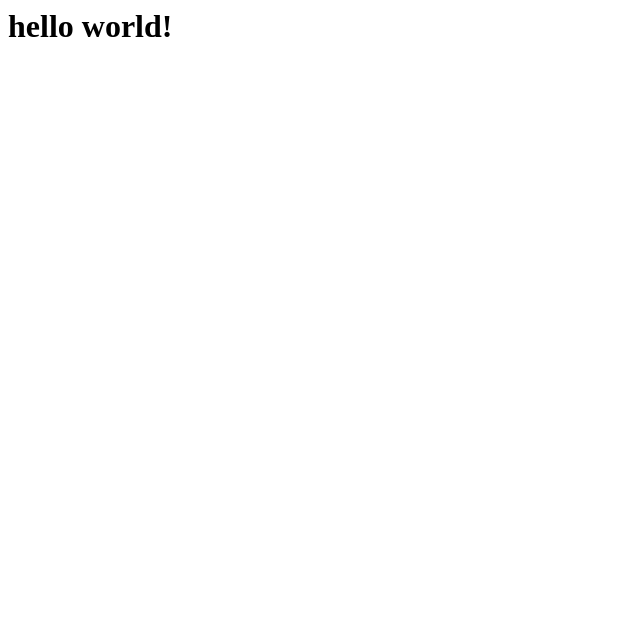
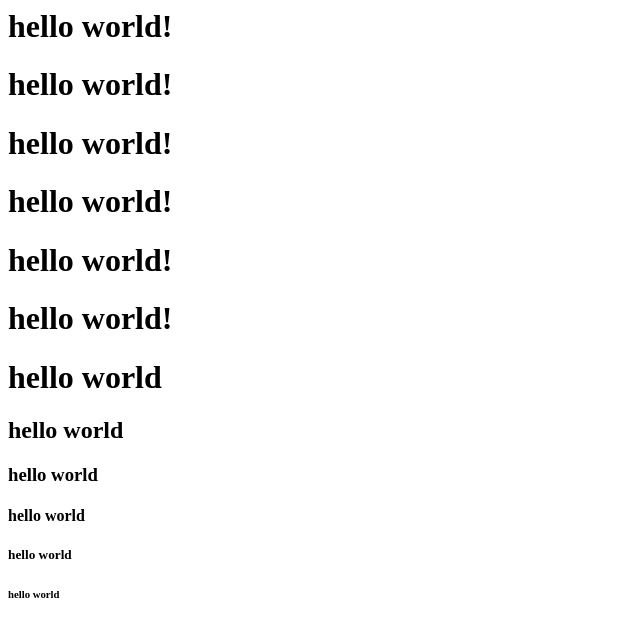
Before and after one commit to SeYunJung/first, a plain HTML site: page index.html in a window 1280 px wide. Shown: the whole page, without its empty margins (0-640 px from the left). Drawn offline with Linux system fonts and the light colour scheme.

Commit message:
index.html 수정

```diff
--- a/index.html
+++ b/index.html
@@ -1 +1,23 @@
 <h1>hello world!</h1>
+<h1>hello world!</h1>
+<h1>hello world!</h1>
+<h1>hello world!</h1>
+<h1>hello world!</h1>
+<h1>hello world!</h1>
+
+<!DOCTYPE html>
+<html lang="en">
+<head>
+    <meta charset="UTF-8">
+    <meta name="viewport" content="width=device-width, initial-scale=1.0">
+    <title>Document</title>
+</head>
+<body>
+    <h1>hello world</h1>
+    <h2>hello world</h2>
+    <h3>hello world</h3>
+    <h4>hello world</h4>
+    <h5>hello world</h5>
+    <h6>hello world</h6>
+</body>
+</html>
```
